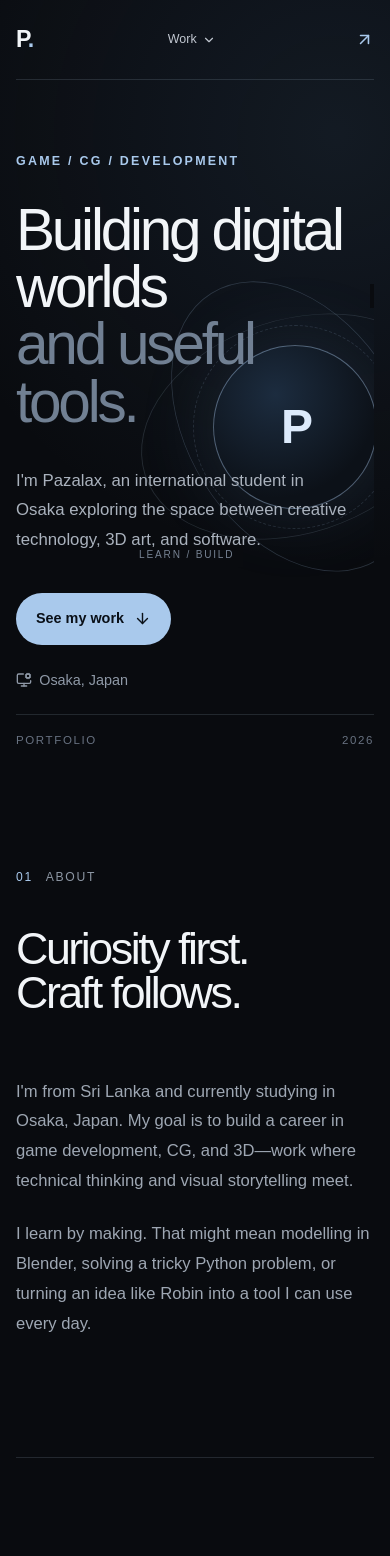
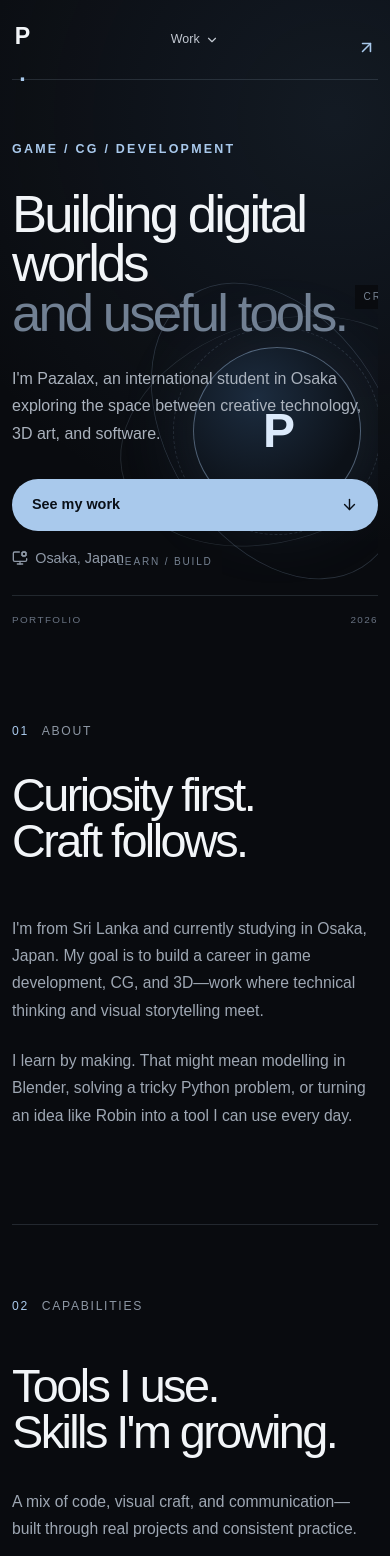
Before and after one commit to PaZaLaX/PaZaLaX.github.io, a React (Vite) app: page / in a window 390 px wide. Shown: the top 1556 px of the page. Built offline with nearby package versions, Linux system fonts and the light colour scheme.

Commit message:
Polish mobile layouts

```diff
--- a/src/styles.css
+++ b/src/styles.css
@@ -11,9 +11,10 @@ svg { display: block; flex-shrink: 0; }
 }
 
 * { box-sizing: border-box; }
-html { scroll-behavior: smooth; background: var(--background); }
+html { scroll-behavior: smooth; overflow-x: clip; background: var(--background); }
 body {
   margin: 0;
+  overflow-x: clip;
   background: radial-gradient(circle at 86% 4%, rgba(86, 127, 173, 0.13), transparent 27rem), var(--background);
   color: var(--foreground);
   font-family: Arial, Helvetica, sans-serif;
@@ -305,16 +306,19 @@ footer > a:last-child { justify-self: end; }
 @media (max-width: 680px) {
   .site-header, .hero, .section-shell, footer { width: min(100% - 2rem, 1160px); }
   .site-header { grid-template-columns: auto 1fr auto; height: 5rem; }
-  .site-header .wordmark { padding-right: 0.12em; letter-spacing: -0.03em; }
+  .site-header .wordmark { display: grid; place-items: center; width: 2.75rem; height: 2.75rem; margin-left: -0.65rem; padding-right: 0.12em; letter-spacing: -0.03em; }
   .site-header nav { justify-self: center; gap: 1rem; font-size: 0.78rem; }
   .site-header nav > a:first-child, .site-header nav > a:last-child { display: none; }
-  .work-menu-panel { position: fixed; top: 4.5rem; right: 1rem; left: 1rem; width: auto; transform: none; }
-  .contact-link { font-size: 0; }
+  .work-menu summary { min-height: 2.75rem; padding: 0 0.35rem; }
+  .work-menu-panel { position: fixed; top: 4.5rem; right: 1rem; left: 1rem; width: auto; max-height: calc(100dvh - 5.25rem); overflow-y: auto; overscroll-behavior: contain; transform: none; }
+  .site-header .work-menu-panel a { min-height: 3.5rem; padding: 0.7rem; }
+  .contact-link { display: grid; place-items: center; width: 2.75rem; height: 2.75rem; margin-right: -0.65rem; font-size: 0; }
   .contact-link svg { width: 19px; height: 19px; }
-  .hero { padding: 9.5rem 0 5rem; }
-  .hero h1 { font-size: clamp(3.25rem, 15vw, 5.2rem); }
-  .hero-intro { max-width: 95%; }
-  .hero-actions { align-items: flex-start; flex-direction: column; }
+  .hero { padding: 8.75rem 0 5rem; }
+  .hero h1 { font-size: clamp(3.1rem, 14vw, 4.8rem); line-height: 0.94; }
+  .hero-intro { max-width: 100%; margin-top: 1.75rem; font-size: 1rem; line-height: 1.7; }
+  .hero-actions { align-items: stretch; flex-direction: column; gap: 1rem; margin-top: 2rem; }
+  .hero-actions .primary-button { justify-content: space-between; width: 100%; }
   .hero-mark {
     position: absolute;
     top: calc(9.25rem + 100px);
@@ -327,46 +331,94 @@ footer > a:last-child { justify-self: end; }
     opacity: 0.22;
     pointer-events: none;
   }
-  .section-shell { padding: 6rem 0; }
+  .hero-index { font-size: 0.62rem; }
+  .section-shell { padding: 5rem 0; }
   .section-heading { align-items: flex-start; flex-direction: column; gap: 2rem; }
+  .about { gap: 2rem; }
+  .about-content, .skills-layout, .contact { gap: 2.75rem; }
+  .about h2, .section-heading h2, .skills h2 { font-size: clamp(2.55rem, 12vw, 4rem); }
+  .about-copy p, .skills-intro, .contact-side > p { font-size: 0.98rem; line-height: 1.75; }
+  .contact h2 { font-size: clamp(2.65rem, 12vw, 4.2rem); line-height: 1; }
+  .contact-email { font-size: 0.92rem; }
   .project-card { grid-template-columns: 2.8rem 1fr; }
   .project-meta { grid-row: 1 / 3; padding: 1.2rem 0.7rem; }
   .project-visual { min-height: 17rem; border-right: 0; border-bottom: 1px solid var(--border); }
   .visual-frame { width: 10rem; }
   .project-copy { padding: 2rem 1.5rem 2.4rem; }
   .skill-group { grid-template-columns: 1fr; gap: 1rem; }
-  footer { grid-template-columns: 1fr auto; }
+  footer { grid-template-columns: 1fr auto; min-height: 5.5rem; }
   footer p { display: none; }
-  .project-hero, .placeholder-hero { width: min(100% - 2rem, 1160px); padding-top: 8rem; }
-  .project-hero h1, .placeholder-hero h1 { font-size: clamp(4.5rem, 23vw, 7rem); }
-  .project-hero-actions { align-items: flex-start; flex-direction: column; }
-  .project-hero-visual { min-height: 23rem; border-radius: 1rem; }
-  .robin-interface-large { width: 88%; }
+  .project-hero, .placeholder-hero { width: min(100% - 2rem, 1160px); padding-top: 7.25rem; }
+  .project-hero { gap: 2.5rem; padding-bottom: 4.5rem; }
+  .back-link { min-height: 2.75rem; margin-bottom: 2rem; }
+  .project-hero h1 { font-size: clamp(4rem, 20vw, 6rem); line-height: 0.88; }
+  .placeholder-hero h1 { font-size: clamp(3.65rem, 18vw, 5.6rem); overflow-wrap: anywhere; }
+  .project-lede { margin-top: 1.5rem; font-size: 1rem; line-height: 1.7; }
+  .project-hero-actions { align-items: stretch; flex-direction: column; gap: 1rem; margin-top: 2rem; }
+  .project-hero-actions .primary-button { justify-content: space-between; width: 100%; }
+  .project-hero-visual { min-height: 20rem; border-radius: 1rem; }
+  .robin-interface-large { width: 91%; }
+  .robin-interface-large .robin-listening { padding: 1.2rem 1rem 0.9rem; }
+  .robin-interface-large .robin-waveform { height: 4.5rem; }
   .project-hero-index { position: static; grid-column: 1; margin-top: 1rem; }
   .project-intro-copy, .architecture-layout { grid-template-columns: 1fr; gap: 2.5rem; }
+  .project-intro-copy h2, .project-section-heading h2, .architecture h2, .project-cta h2 { font-size: clamp(2.45rem, 11vw, 3.7rem); }
   .project-section-heading { align-items: flex-start; }
   .project-section-heading h2 { text-align: left; }
   .capability-grid { grid-template-columns: 1fr; }
-  .capability-grid article { min-height: 14rem; }
-  .gallery-image { min-height: 18rem; }
+  .capability-grid article { min-height: 0; padding: 1.6rem; }
+  .capability-grid h3 { margin-top: 2rem; }
+  .gallery-image { min-height: 0; aspect-ratio: 4 / 3; }
+  .gallery-icon .gallery-image { aspect-ratio: 1; }
   .gallery-grid figcaption { grid-template-columns: 1fr; gap: 0.5rem; }
+  .architecture-layout { margin-top: 2.5rem; }
+  .module-strip { margin-top: 2.5rem; }
   .project-cta { grid-template-columns: auto 1fr; }
-  .project-cta .primary-button { grid-column: 1 / -1; justify-content: center; }
-  .placeholder-orbit { right: -9rem; width: 20rem; }
-  .studies-hero { width: min(100% - 2rem, 1280px); padding: 8rem 0 5rem; }
-  .studies-hero h1 { font-size: clamp(4.25rem, 20vw, 6rem); }
+  .project-cta .primary-button { grid-column: 1 / -1; justify-content: space-between; width: 100%; }
+  .placeholder-page { overflow: hidden; }
+  .placeholder-hero { min-height: calc(100svh - 5.5rem); padding-bottom: 4rem; }
+  .placeholder-hero > div:first-child > p:not(.eyebrow) { margin: 1.5rem 0; font-size: 1rem; line-height: 1.7; }
+  .placeholder-orbit { right: -10rem; width: 20rem; }
+  .studies-hero { width: min(100% - 2rem, 1280px); padding: 7.25rem 0 4.5rem; }
+  .studies-hero h1 { font-size: clamp(3.75rem, 18vw, 5.4rem); line-height: 0.9; }
+  .studies-hero .project-lede { margin-top: 1.5rem; }
+  .study-tags { gap: 0.4rem; margin-top: 1.5rem; }
   .studies-hero-image { width: 100%; }
+  .studies-hero-image { border-radius: 1rem; }
+  .studies-hero-image figcaption { display: grid; grid-template-columns: auto 1fr; gap: 1rem; padding: 0.85rem 1rem; font-size: 0.6rem; }
+  .studies-hero-image figcaption:not(span) { text-align: right; }
   .studies-hero .project-hero-index { display: flex; }
   .study-entry-heading { grid-template-columns: 1fr; gap: 1.5rem; margin-bottom: 2.5rem; }
   .study-entry-heading > p { grid-column: 1; }
+  .study-entry-heading h2, .studies-outro h2 { font-size: clamp(2.45rem, 11vw, 3.7rem); }
   .study-pair, .study-entry-second .study-pair { grid-template-columns: 1fr; }
   .study-entry-second .study-render, .study-entry-second .study-mesh { grid-column: 1; }
   .study-entry-second .study-render { grid-row: 1; }
   .study-entry-second .study-mesh { grid-row: 2; }
   .study-mesh .study-image-wrap { aspect-ratio: 16 / 10; }
+  .study-pair figure { border-radius: 0.9rem; }
   .study-pair figcaption { grid-template-columns: 1fr; gap: 0.45rem; }
   .study-entry-second { padding-top: 6rem; }
-  .studies-outro { gap: 1.2rem; }
+  .studies-outro { grid-template-columns: 1fr; gap: 1.2rem; }
+  .studies-outro > svg { margin-top: 0; }
+}
+
+@media (max-width: 390px) {
+  .site-header, .hero, .section-shell, footer, .project-hero, .placeholder-hero, .studies-hero { width: min(100% - 1.5rem, 1280px); }
+  .work-menu-panel { right: 0.75rem; left: 0.75rem; }
+  .hero h1 { font-size: clamp(2.85rem, 13.5vw, 3.4rem); }
+  .hero-mark { translate: calc(-50% + 82px) 0; }
+  .section-shell { padding: 4.5rem 0; }
+  .project-hero h1 { font-size: clamp(3.7rem, 19vw, 4.8rem); }
+  .studies-hero h1 { font-size: clamp(3.45rem, 17.5vw, 4.5rem); }
+  .robin-interface-large { width: 94%; }
+  .robin-listening strong { font-size: 0.72rem; }
+  .project-hero-index, .studies-hero .project-hero-index { gap: 1rem; font-size: 0.58rem; }
+  .study-tags span { padding: 0.38rem 0.62rem; font-size: 0.62rem; }
+}
+
+@media (hover: none) {
+  .primary-button:hover, .primary-button:focus-visible, .project-card:hover, .study-pair figure:hover .study-image-wrap img { transform: none; }
 }
 
 @media (prefers-reduced-motion: reduce) {
```
